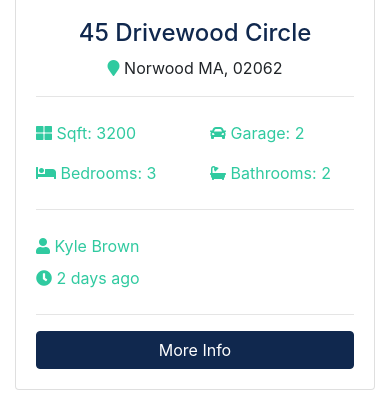
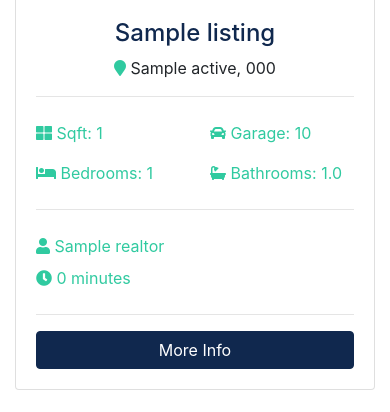
Before and after one commit to RicardoMVA/django-real-estate, a Django app: page /listings/search in a window 390 px wide. Shown: the part 1002-1414 px from the top of the page. Run offline with Django 3.2, Linux system fonts and the light colour scheme; tables that the repository leaves empty hold one stand-in row (values such as "Sample post"); grey boxes marked "Sample" are stand-in pictures; some libraries are stand-ins or nearby versions.

Commit message:
setup search function, search route and 'search.html', including pagination

```diff
--- a/listings/views.py
+++ b/listings/views.py
@@ -21,7 +21,7 @@ def index(request):
     # case take the 'listings' and paginate 3 per page
     paginator = Paginator(listings, 3)
 
-    # this gets which page the user is requesting
+    # this gets which page in pagination the user is requesting
     page = request.GET.get('page')
 
     # this tries to fetch the page requested
@@ -50,10 +50,86 @@ def listing(request, listing_id):
 
 
 def search(request):
+    queryset_list = Listing.objects.order_by('-list_date')
+
+    # check if 'keywords' form received input by user
+    if 'keywords' in request.GET:
+        keywords = request.GET['keywords']
+        if keywords:
+            # this filters the results so that only the ones
+            # that contains inside its 'description' field what
+            # was passed in the 'keywords' form will be shown
+            queryset_list = queryset_list.filter(description__icontains=keywords)
+    else:
+        keywords = ''
+
+    # check if 'city' form received input by user
+    if 'city' in request.GET:
+        city = request.GET['city']
+        if city:
+            # this filters the results so that only the ones
+            # that contains exactly the 'city' that was passed
+            # in the 'city' form will be shown (case insensitive)
+            queryset_list = queryset_list.filter(city__iexact=city)
+    else:
+        city = ''
+
+    # check if 'state' form received input by user
+    if 'state' in request.GET:
+        state = request.GET['state']
+        if state:
+            # this filters the results so that only the ones
+            # that contains exactly the 'state' that was passed
+            # in the 'state' form will be shown (case insensitive)
+            queryset_list = queryset_list.filter(state__iexact=state)
+    else:
+        state = ''
+
+    # check if 'bedrooms' form received input by user
+    if 'bedrooms' in request.GET:
+        bedrooms = request.GET['bedrooms']
+        if bedrooms:
+            # this filters the results so that only the ones
+            # that contains up to the number of 'bedrooms' that
+            # was passed in the 'bedrooms' form will be shown
+            # ('lte' stands for 'less than or equal to')
+            queryset_list = queryset_list.filter(bedrooms__lte=bedrooms)
+    else:
+        bedrooms = ''
+
+    # check if 'price' form received input by user
+    if 'price' in request.GET:
+        price = request.GET['price']
+        if price:
+            # this filters the results so that only the ones
+            # that contains up to the number of 'price' that was
+            # passed in the 'price' form will be shown
+            queryset_list = queryset_list.filter(price__lte=price)
+    else:
+        price = ''
+
+    # this defines how pagination will work, in this
+    # case take the 'listings' and paginate 3 per page
+    paginator = Paginator(queryset_list, 3)
+
+    # this gets which page in pagination the user is requesting
+    page = request.GET.get('page')
+
+    # this tries to fetch the page requested
+    paged_listings = paginator.get_page(page)
+
     # this passes the search options to the search page
+    # passing 'keywords' is important for the pagination, to
+    # keep the query strings between pages
     context = {
         'bedroom_choices': bedroom_choices,
         'state_choices': state_choices,
-        'price_choices': price_choices
+        'price_choices': price_choices,
+        'listings': paged_listings,
+        'keywords': keywords,
+        'city': city,
+        'state': state,
+        'bedrooms': bedrooms,
+        'price': price,
     }
     return render(request, 'listings/search.html', context)
--- a/templates/listings/search.html
+++ b/templates/listings/search.html
@@ -80,265 +80,109 @@
   <section id="listings" class="py-4">
     <div class="container">
       <div class="row">
-
-        <!-- Listing 1 -->
+      	<!-- checks if there is any listing -->
+      	{% if listings %}
+      		<!-- loop through found listings -->
+      		{% for listing in listings %}
 		      	<div class="col-md-6 col-lg-4 mb-4">
 		          <div class="card listing-preview">
-            <img class="card-img-top" src="assets/img/homes/home-1.jpg" alt="">
+		            <img class="card-img-top" src="{{listing.photo_main.url}}" alt="">
 		            <div class="card-img-overlay">
 		              <h2>
-                <span class="badge badge-secondary text-white">$490,000</span>
+		                <span class="badge badge-secondary text-white">${{listing.price | intcomma}}</span>
 		              </h2>
 		            </div>
 		            <div class="card-body">
 		              <div class="listing-heading text-center">
-                <h4 class="text-primary">45 Drivewood Circle</h4>
+		                <h4 class="text-primary">{{listing.title}}</h4>
 		                <p>
-                  <i class="fas fa-map-marker text-secondary"></i> Norwood MA, 02062</p>
+		                  <i class="fas fa-map-marker text-secondary"></i> {{listing.city}} {{listing.state}}, {{listing.zipcode}}</p>
 		              </div>
 		              <hr>
 		              <div class="row py-2 text-secondary">
 		                <div class="col-6">
-                  <i class="fas fa-th-large"></i> Sqft: 3200</div>
+		                  <i class="fas fa-th-large"></i> Sqft: {{listing.sqft}}</div>
 		                <div class="col-6">
-                  <i class="fas fa-car"></i> Garage: 2</div>
+		                  <i class="fas fa-car"></i> Garage: {{listing.garage}}</div>
 		              </div>
 		              <div class="row py-2 text-secondary">
 		                <div class="col-6">
-                  <i class="fas fa-bed"></i> Bedrooms: 3</div>
+		                  <i class="fas fa-bed"></i> Bedrooms: {{listing.bedrooms}}</div>
 		                <div class="col-6">
-                  <i class="fas fa-bath"></i> Bathrooms: 2</div>
+		                  <i class="fas fa-bath"></i> Bathrooms: {{listing.bathrooms}}</div>
 		              </div>
 		              <hr>
 		              <div class="row py-2 text-secondary">
 		                <div class="col-12">
-                  <i class="fas fa-user"></i> Kyle Brown</div>
+		                  <i class="fas fa-user"></i> {{listing.realtor}}</div>
 		              </div>
 		              <div class="row text-secondary pb-2">
 		                <div class="col-6">
-                  <i class="fas fa-clock"></i> 2 days ago</div>
+		                  <i class="fas fa-clock"></i> {{listing.list_date | timesince}}</div>
 		              </div>
 		              <hr>
-              <a href="listing.html" class="btn btn-primary btn-block">More Info</a>
+		              <a href="{% url 'listing' listing.id %}" class="btn btn-primary btn-block">More Info</a>
 		            </div>
 		          </div>
 		        </div>
-
-        <!-- Listing 2 -->
-        <div class="col-md-6 col-lg-4 mb-4">
-          <div class="card listing-preview">
-            <img class="card-img-top" src="assets/img/homes/home-2.jpg" alt="">
-            <div class="card-img-overlay">
-              <h2>
-                <span class="badge badge-secondary text-white">$550,000</span>
-              </h2>
+		    {% endfor %}
+      	{% else %}
+      		<div class="col-md-12">
+      			<p>No Listings Available</p>
       		</div>
-            <div class="card-body">
-              <div class="listing-heading text-center">
-                <h4 class="text-primary">18 Jefferson Lane</h4>
-                <p>
-                  <i class="fas fa-map-marker text-secondary"></i> Woburn MA, 01801</p>
-              </div>
-              <hr>
-              <div class="row py-2 text-secondary">
-                <div class="col-6">
-                  <i class="fas fa-th-large"></i> Sqft: 3200</div>
-                <div class="col-6">
-                  <i class="fas fa-car"></i> Garage: 1</div>
-              </div>
-              <div class="row py-2 text-secondary">
-                <div class="col-6">
-                  <i class="fas fa-bed"></i> Bedrooms: 4</div>
-                <div class="col-6">
-                  <i class="fas fa-bath"></i> Bathrooms: 2.5</div>
-              </div>
-              <hr>
-              <div class="row py-2 text-secondary">
-                <div class="col-6">
-                  <i class="fas fa-user"></i> Mark Hudson</div>
-              </div>
-              <div class="row text-secondary pb-2">
-                <div class="col-6">
-                  <i class="fas fa-clock"></i> 5 days ago</div>
-              </div>
-              <hr>
-              <a href="listing.html" class="btn btn-primary btn-block">More Info</a>
-            </div>
-          </div>
+      	{% endif %}
       </div>
 
-        <!-- Listing 3 -->
-        <div class="col-md-6 col-lg-4 mb-4">
-          <div class="card listing-preview">
-            <img class="card-img-top" src="assets/img/homes/home-3.jpg" alt="">
-            <div class="card-img-overlay">
-              <h2>
-                <span class="badge badge-secondary text-white">$580,000</span>
-              </h2>
+	  <div class="row">
+	    <div class="col-md-12">
+	      <!-- checks if there's other pages -->
+	      {% if listings.has_other_pages %}
+	        <ul class="pagination">
+	          <!-- checks if there's a previous page -->
+	          {% if listings.has_previous %}
+	            <li class="page-item">
+	            	<!-- 'keywords', 'city', 'state', 'bedrooms' and 'price' here keeps the searched terms submitted in the form between pagination -->
+	            	<a href="?keywords={{keywords}}&city={{city}}&state={{state}}&bedrooms={{bedrooms}}&price={{price}}&page={{listings.previous_page_number}}" class="page-link">&laquo;
+	            	</a>
+	            </li>
+	          <!-- runs if there's no previous page -->
+	          {% else %}
+	            <li class="page-item disabled">
+	            	<a class="page-link">&laquo;
+	            	</a>
+	            </li>
+	          {% endif %}
+	          <!-- makes pages based on number of things inside 'listings' and range defined in 'Paginator' -->
+	          {% for i in listings.paginator.page_range %}
+	            <!-- highlight the current page number -->
+	          	{% if listings.number == i %}
+	          	  <li class="page-item active">
+	          	  	<a class="page-link">{{i}}</a>
+	          	  </li>
+	          	<!-- shows other pages numbers -->
+	          	{% else %}
+	          	  <li class="page-item">
+	          	  	<a href="?keywords={{keywords}}&city={{city}}&state={{state}}&bedrooms={{bedrooms}}&price={{price}}&page={{i}}" class="page-link">{{i}}</a>
+	          	  </li>
+	          	{% endif %}
+	          {% endfor %}
+	          <!-- checks if there's a next page -->
+	          {% if listings.has_next %}
+	            <li class="page-item">
+	            	<!-- 'keywords' here keeps the searched terms submitted in the form between pages -->
+	            	<a href="?keywords={{keywords}}&city={{city}}&state={{state}}&bedrooms={{bedrooms}}&price={{price}}&page={{listings.next_page_number}}" class="page-link">&raquo;
+	            	</a>
+	            </li>
+	          <!-- runs if there's no previous page -->
+	          {% else %}
+	            <li class="page-item disabled">
+	            	<a class="page-link">&raquo;
+	            	</a>
+	            </li>
+	          {% endif %}
+	        </ul>
+	      {% endif %}
 	    </div>
-            <div class="card-body">
-              <div class="listing-heading text-center">
-                <h4 class="text-primary">187 Woodrow Street</h4>
-                <p>
-                  <i class="fas fa-map-marker text-secondary"></i> Salem MA, 01915</p>
-              </div>
-              <hr>
-              <div class="row py-2 text-secondary">
-                <div class="col-6">
-                  <i class="fas fa-th-large"></i> Sqft: 3107</div>
-                <div class="col-6">
-                  <i class="fas fa-car"></i> Garage: 0</div>
-              </div>
-              <div class="row py-2 text-secondary">
-                <div class="col-6">
-                  <i class="fas fa-bed"></i> Bedrooms: 4</div>
-                <div class="col-6">
-                  <i class="fas fa-bath"></i> Bathrooms: 3</div>
-              </div>
-              <hr>
-              <div class="row py-2 text-secondary">
-                <div class="col-6">
-                  <i class="fas fa-user"></i> Mark Hudson</div>
-              </div>
-              <div class="row text-secondary pb-2">
-                <div class="col-6">
-                  <i class="fas fa-clock"></i> 5 days ago</div>
-              </div>
-              <hr>
-              <a href="listing.html" class="btn btn-primary btn-block">More Info</a>
-            </div>
-          </div>
-        </div>
-
-        <!-- Listing 4 -->
-        <div class="col-md-6 col-lg-4 mb-4">
-          <div class="card listing-preview">
-            <img class="card-img-top" src="assets/img/homes/home-4.jpg" alt="">
-            <div class="card-img-overlay">
-              <h2>
-                <span class="badge badge-secondary text-white">$380,000</span>
-              </h2>
-            </div>
-            <div class="card-body">
-              <div class="listing-heading text-center">
-                <h4 class="text-primary">28 Gifford Street</h4>
-                <p>
-                  <i class="fas fa-map-marker text-secondary"></i> Bedford NH, 03103</p>
-              </div>
-              <hr>
-              <div class="row py-2 text-secondary">
-                <div class="col-6">
-                  <i class="fas fa-th-large"></i> Sqft: 2927</div>
-                <div class="col-6">
-                  <i class="fas fa-car"></i> Garage: 2</div>
-              </div>
-              <div class="row py-2 text-secondary">
-                <div class="col-6">
-                  <i class="fas fa-bed"></i> Bedrooms: 4</div>
-                <div class="col-6">
-                  <i class="fas fa-bath"></i> Bathrooms: 2</div>
-              </div>
-              <hr>
-              <div class="row py-2 text-secondary">
-                <div class="col-6">
-                  <i class="fas fa-user"></i> Jenny Johnson</div>
-              </div>
-              <div class="row text-secondary pb-2">
-                <div class="col-6">
-                  <i class="fas fa-clock"></i> 5 days ago</div>
-              </div>
-              <hr>
-              <a href="listing.html" class="btn btn-primary btn-block">More Info</a>
-            </div>
-          </div>
-        </div>
-
-        <!-- Listing 5 -->
-        <div class="col-md-6 col-lg-4 mb-4">
-          <div class="card listing-preview">
-            <img class="card-img-top" src="assets/img/homes/home-5.jpg" alt="">
-            <div class="card-img-overlay">
-              <h2>
-                <span class="badge badge-secondary text-white">$230,000</span>
-              </h2>
-            </div>
-            <div class="card-body">
-              <div class="listing-heading text-center">
-                <h4 class="text-primary">12 United Road</h4>
-                <p>
-                  <i class="fas fa-map-marker text-secondary"></i> South Hampton NH, 03827</p>
-              </div>
-              <hr>
-              <div class="row py-2 text-secondary">
-                <div class="col-6">
-                  <i class="fas fa-th-large"></i> Sqft: 2207</div>
-                <div class="col-6">
-                  <i class="fas fa-car"></i> Garage: 1</div>
-              </div>
-              <div class="row py-2 text-secondary">
-                <div class="col-6">
-                  <i class="fas fa-bed"></i> Bedrooms: 3</div>
-                <div class="col-6">
-                  <i class="fas fa-bath"></i> Bathrooms: 1.5</div>
-              </div>
-              <hr>
-              <div class="row py-2 text-secondary">
-                <div class="col-6">
-                  <i class="fas fa-user"></i> Kyle Brown</div>
-              </div>
-              <div class="row text-secondary pb-2">
-                <div class="col-6">
-                  <i class="fas fa-clock"></i> 5 days ago</div>
-              </div>
-              <hr>
-              <a href="listing.html" class="btn btn-primary btn-block">More Info</a>
-            </div>
-          </div>
-        </div>
-
-        <!-- Listing 6 -->
-        <div class="col-md-6 col-lg-4 mb-4">
-          <div class="card listing-preview">
-            <img class="card-img-top" src="assets/img/homes/home-6.jpg" alt="">
-            <div class="card-img-overlay">
-              <h2>
-                <span class="badge badge-secondary text-white">$780,000</span>
-              </h2>
-            </div>
-            <div class="card-body">
-              <div class="listing-heading text-center">
-                <h4 class="text-primary">33 Essex Circle</h4>
-                <p>
-                  <i class="fas fa-map-marker text-secondary"></i> Lexington MA, 01731</p>
-              </div>
-              <hr>
-              <div class="row py-2 text-secondary">
-                <div class="col-6">
-                  <i class="fas fa-th-large"></i> Sqft: 4145</div>
-                <div class="col-6">
-                  <i class="fas fa-car"></i> Garage: 1</div>
-              </div>
-              <div class="row py-2 text-secondary">
-                <div class="col-6">
-                  <i class="fas fa-bed"></i> Bedrooms: 5</div>
-                <div class="col-6">
-                  <i class="fas fa-bath"></i> Bathrooms: 3.5</div>
-              </div>
-              <hr>
-              <div class="row py-2 text-secondary">
-                <div class="col-6">
-                  <i class="fas fa-user"></i> Kyle Brown</div>
-              </div>
-              <div class="row text-secondary pb-2">
-                <div class="col-6">
-                  <i class="fas fa-clock"></i> 5 days ago</div>
-              </div>
-              <hr>
-              <a href="listing.html" class="btn btn-primary btn-block">More Info</a>
-            </div>
-          </div>
-        </div>
-
 	  </div>
 	</div>
   </section>
```
Lines whose indentation alone changed are shown as unchanged.
